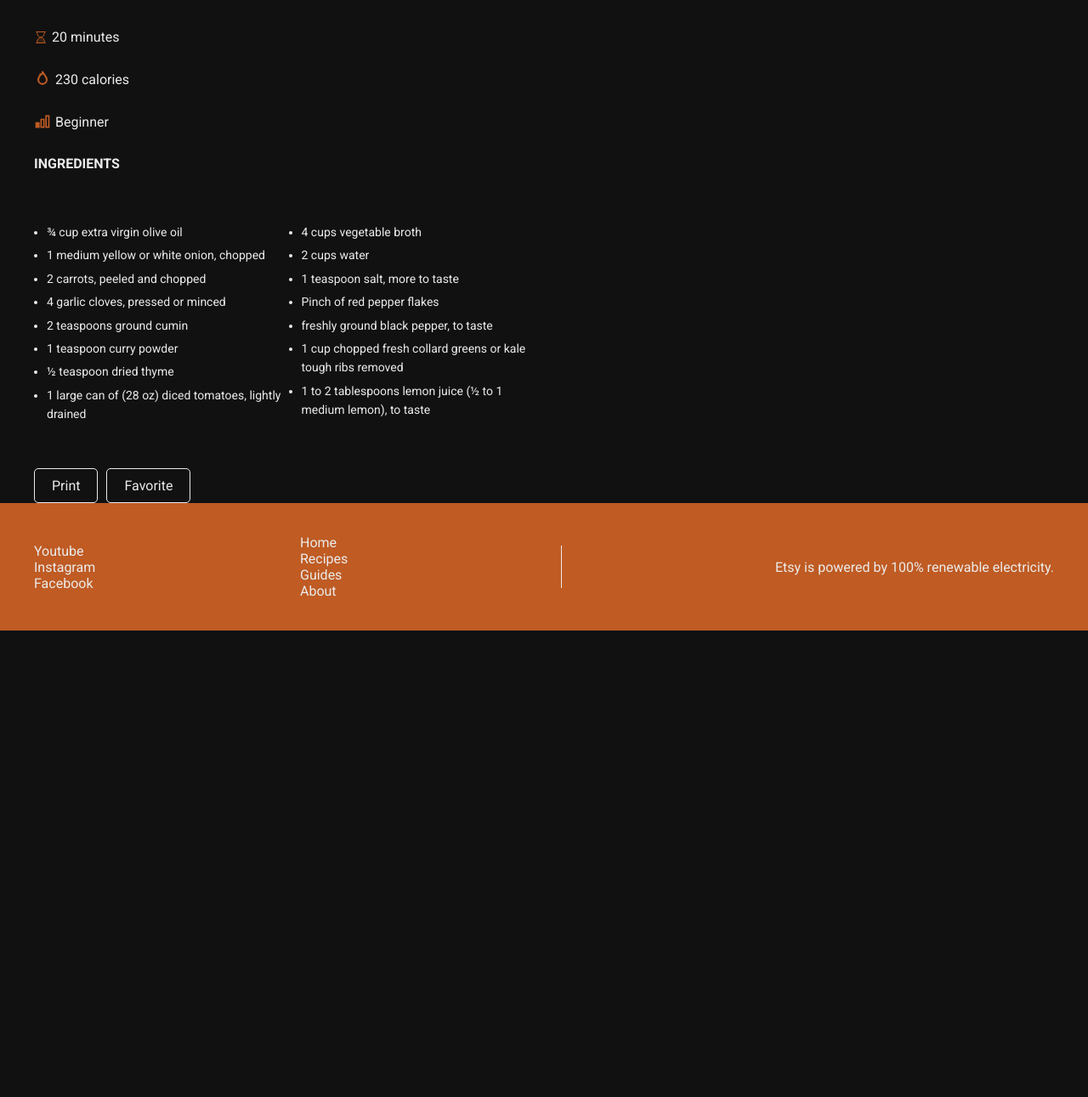
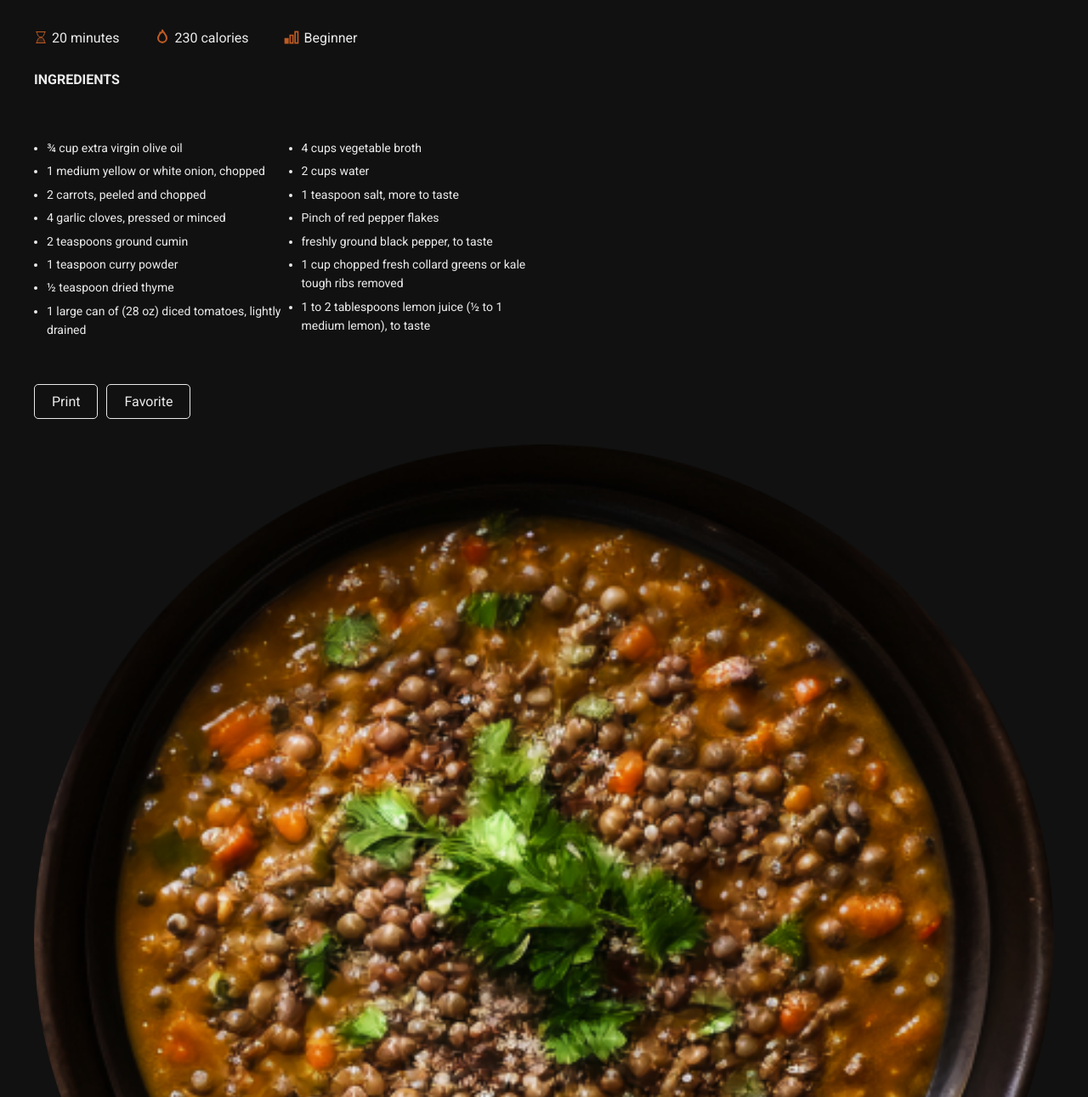
Before and after one commit to ebc0301/Recipe-browser-update, a plain HTML site: page recipes.html in a window 1280 px wide. Shown: the part 310-1601 px from the top of the page at 85% size. Before the commit the page ends 1052 px from the top, so only its background shows below. Drawn offline with Linux system fonts and the light colour scheme.

Commit message:
dfsadfsdf

```diff
--- a/css/recipes.css
+++ b/css/recipes.css
@@ -127,14 +127,24 @@ body {
 }
 
 
-/* Hero Section */
-.recipe_content{
+/* Recipe Section */
+.recipe content {
+    display: flex;
+    justify-content: center;
+    grid-row: 2;
+    color: var(--background-color-light);
+    min-height: 300px;
+
+}
+
+.recipe_left{
     display:grid;
-    grid-template-columns: 7fr 5fr;
-    gap:40px;
+    grid-template-columns: repeat(12, 1fr);
     width: var(--width-12col);
-    margin: 0 auto;
+    gap: var(--grid-gap);
 }
+
+/* Recipe Title */
 
 .recipe_hero {
     background-image: none;
@@ -142,6 +152,8 @@ body {
 
 .hero-container {
     width: var(--width-12col);
+    grid-column:1 / span 7;
+    grid-row: 1;
     height: 100%;
     display: grid;
     grid-template-columns: repeat(12), 1fr;
@@ -177,6 +189,31 @@ h6 {
     grid-row: 1;
     margin-top: 200px;
 }
+
+
+/* info */
+
+
+/* buttons */
+
+
+/* Image */
+
+.recipe_image {
+    grid-column: 9 / Span 5;
+    grid-row: 1;
+}
+
+.recipe_image img {
+    width: 100%;
+    object-fit: cover;
+    border-radius: 50%;
+    display: block;
+}
+
+/* Instructions */
+
+
 
 /* Footer */
 .footer {
@@ -223,6 +260,14 @@ h6 {
     gap: 30px;
 
 }
+
+.recipe_info {
+    display: flex;
+    gap: 40px;
+    align-items: center;
+    flex-direction: row;
+}
+
 .recipe_info_item{
     display: flex;
     align-items: center;
--- a/recipes.html
+++ b/recipes.html
@@ -35,25 +35,19 @@
     </div>
 
     <section class="recipe_content">
+
         <div class="recipe_left">
+
             <div class="hero-container">
                 <div class="hero_text">
-
                     <h6> #1 Bender's most shiny recipe</h6>
                     <h4>Boozy brown</h4>
                     <h4>Lentil soup</h4>
                 </div>
-
-
             </div>
 
 
-
-
-
-
-
-
+            <div class="recipe_info">
                 <div class="recipe_info_item">
 
                     <svg xmlns="http://www.w3.org/2000/svg" width="1em" height="1em" viewBox="0 0 24 24">
@@ -61,16 +55,16 @@
                         <g fill="none">
                             <path fill="currentColor" d="m6.55 15.86l-1.37 6h13.5l-1.15-6L15.21 13l-3.4-1.68L8.86 13z"
                                 opacity=".2" />
-                        <path stroke="currentColor" stroke-linecap="round" stroke-linejoin="round" stroke-width="1.5"
+                            <path stroke="currentColor" stroke-linecap="round" stroke-linejoin="round"
+                                stroke-width="1.5"
                                 d="M5.22 21.69c0-5.46 3.04-9.88 6.78-9.88s6.78 4.42 6.78 9.88M5.22 2.3c0 5.25 3.04 9.5 6.78 9.5s6.78-4.25 6.78-9.5m1.26 19.39H3.96M20.04 2.3H3.96" />
                         </g>
                     </svg>
 
+                    <span>20 minutes</span>
+                </div>
 
 
-
-                <span>20 minutes</span>
-            </div>
                 <div class="recipe_info_item">
                     <svg xmlns="http://www.w3.org/2000/svg" width="1.25em" height="1.25em" viewBox="0 0 24 24">
                         <path d="M0 0h24v24H0z" fill="none" />
@@ -81,6 +75,7 @@
                     <span>230 calories</span>
                 </div>
 
+
                 <div class="recipe_info_item">
                     <svg xmlns="http://www.w3.org/2000/svg" width="1.25em" height="1.25em" viewBox="0 0 24 24">
                         <path d="M0 0h24v24H0z" fill="none" />
@@ -89,12 +84,7 @@
 
                     <span>Beginner</span>
                 </div>
-
-
-
-
-
-
+            </div>
 
 
             <div class="ingredients">
@@ -120,11 +110,7 @@
                         <li> 1 cup chopped fresh collard greens or kale tough ribs removed</li>
                         <li> 1 to 2 tablespoons lemon juice (½ to 1 medium lemon), to taste</li>
                     </ul>
-
-
                 </div>
-
-
 
             </div>
 
@@ -133,7 +119,16 @@
                 <a href="#" class="recipe_button">Print</a>
                 <a href="#" class="recipe_button">Favorite</a>
             </div>
+
+       <div class="recipe_image">
+            <img src="img/Nasty soup.png" alt="Nasty soup">
+
         </div>
+
+        </div>
+
+
+
     </section>
 
 
```
Also changed, not shown: img/Nasty soup.png (added). Lines whose indentation alone changed are shown as unchanged.
